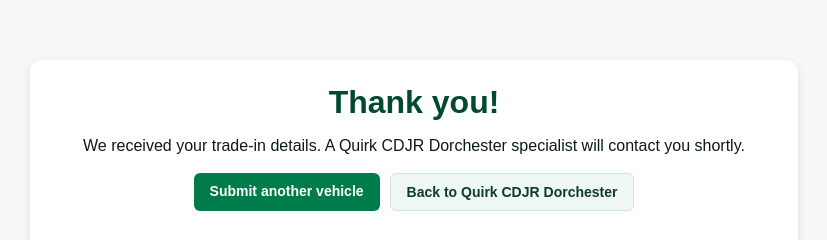
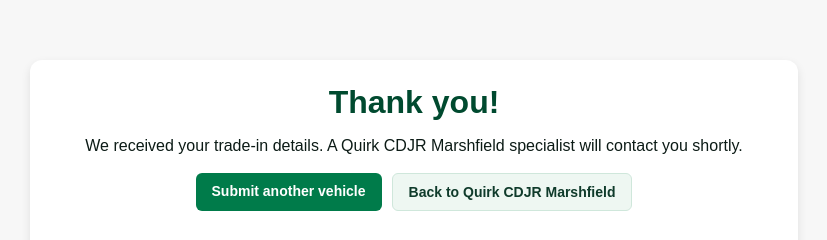
Before and after one commit to mpalmer79/quirk-trade-appraisal-CDJR-Marshfield, a plain HTML site: page success/index.html in a window 1280 px wide. Shown: the top 240 px of the page, without its empty margins (226-1053 px from the left). Drawn offline with Linux system fonts and the light colour scheme.

Commit message:
Update index.html

```diff
--- a/success/index.html
+++ b/success/index.html
@@ -13,7 +13,7 @@
       Thank you!
     </h1>
     <p style="text-align:center;font-size:16px" data-i18n="successMessage">
-      We received your trade-in details. A Quirk CDJR Dorchester specialist will contact you shortly.
+      We received your trade-in details. A Quirk CDJR Marshfield specialist will contact you shortly.
     </p>
 
     <div style="display:flex;gap:10px;justify-content:center;margin-top:18px">
@@ -22,7 +22,7 @@
       </a>
       <a class="ghost-btn" href="https://www.quirkchryslerdodgejeepram.com" target="_blank"
          rel="noopener noreferrer" style="text-decoration:none" data-i18n="backToDealer">
-        Back to Quirk CDJR Dorchester
+        Back to Quirk CDJR Marshfield
       </a>
     </div>
 
```
